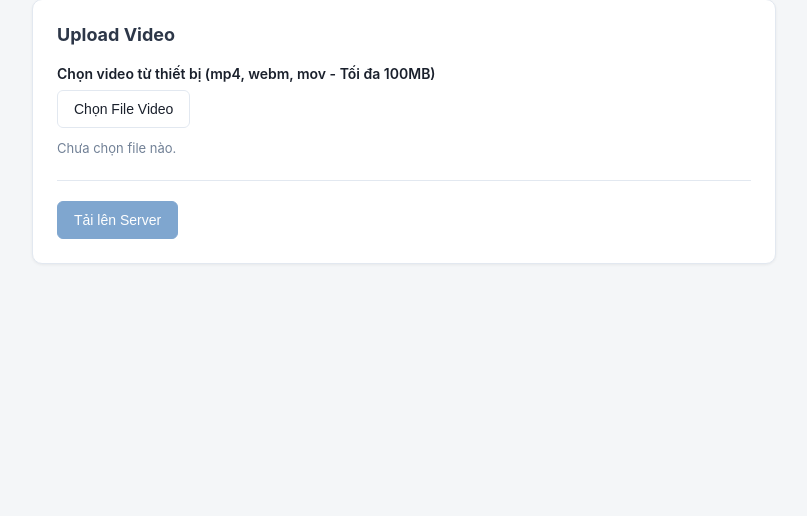
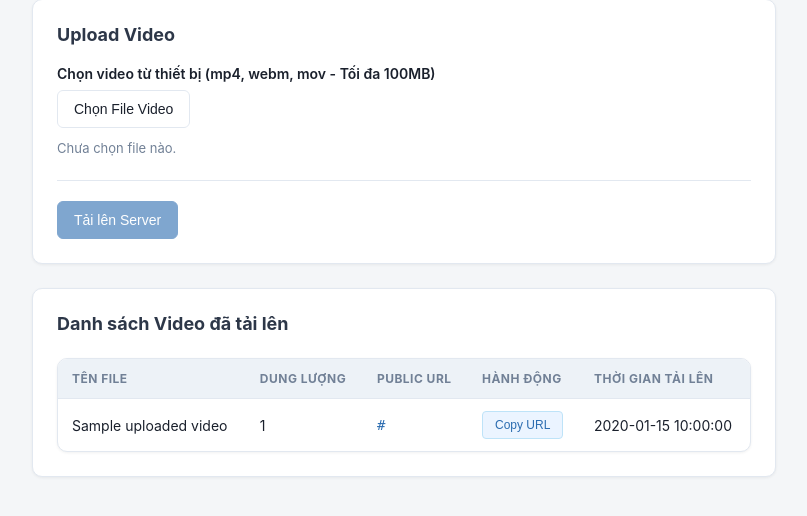
Before and after one commit to codevcn/wrydeco-temp-server, a FastAPI app: template src/templates/upload_file.html in a window 1280 px wide. Shown: the part 111-627 px from the top of the page, without its empty margins (236-1043 px from the left). Run offline with FastAPI, Linux system fonts and the light colour scheme; the template is opened without the code that fills it: most values are stand-ins (such as "Sample title", 1, 10 or a date in 2020).

```diff
--- a/src/main.py
+++ b/src/main.py
@@ -862,10 +862,28 @@ def download_uploaded_file_by_path(
 
 @app.get("/upload-file", response_class=HTMLResponse, include_in_schema=False)
 def upload_file_page(request: Request) -> HTMLResponse:
+    uploaded_videos = []
+    if VIDEO_UPLOAD_DIR.exists():
+        for file_path in VIDEO_UPLOAD_DIR.rglob("*"):
+            if file_path.is_file():
+                stat = file_path.stat()
+                scheme = request.headers.get("x-forwarded-proto", request.url.scheme)
+                host = request.headers.get("host", request.url.netloc)
+                video_url = f"{scheme}://{host}/uploads/videos/{file_path.name}"
+
+                uploaded_videos.append({
+                    "name": file_path.name,
+                    "url": video_url,
+                    "size": _format_file_size(stat.st_size),
+                    "created_at": datetime.fromtimestamp(stat.st_mtime, timezone.utc).strftime("%Y-%m-%d %H:%M:%S UTC")
+                })
+    uploaded_videos.sort(key=lambda x: x["created_at"], reverse=True)
+
     return templates.TemplateResponse(
         "upload_file.html",
         {
             "request": request,
+            "uploaded_videos": uploaded_videos,
         },
     )
 
--- a/src/templates/upload_file.html
+++ b/src/templates/upload_file.html
@@ -194,6 +194,85 @@
         color: #822727;
         border: 1px solid #feb2b2;
       }
+
+      .table-wrap {
+        background: var(--card);
+        border: 1px solid var(--border);
+        border-radius: 10px;
+        overflow-x: auto;
+        box-shadow: 0 1px 3px rgba(0, 0, 0, 0.06);
+        margin-top: 24px;
+      }
+
+      table {
+        width: 100%;
+        border-collapse: collapse;
+      }
+
+      thead th {
+        background: #edf2f7;
+        text-align: left;
+        padding: 12px 14px;
+        font-size: 12px;
+        text-transform: uppercase;
+        letter-spacing: 0.04em;
+        color: var(--muted);
+        border-bottom: 1px solid var(--border);
+        white-space: nowrap;
+      }
+
+      tbody td {
+        padding: 12px 14px;
+        border-bottom: 1px solid var(--border);
+        font-size: 14px;
+        vertical-align: middle;
+      }
+
+      tbody tr:last-child td {
+        border-bottom: none;
+      }
+
+      tbody tr:hover {
+        background: #f7fafc;
+      }
+
+      .empty {
+        padding: 40px;
+        text-align: center;
+        color: var(--muted);
+      }
+
+      .url-cell {
+        max-width: 300px;
+        overflow: hidden;
+        text-overflow: ellipsis;
+        white-space: nowrap;
+        font-family: monospace;
+      }
+      .url-cell a {
+        color: var(--accent);
+        text-decoration: none;
+      }
+      .url-cell a:hover {
+        text-decoration: underline;
+      }
+
+      .copy-btn {
+        display: inline-flex;
+        align-items: center;
+        justify-content: center;
+        padding: 6px 12px;
+        border-radius: 4px;
+        font-size: 12px;
+        background: var(--accent-soft);
+        color: var(--accent);
+        border: 1px solid #bee3f8;
+        cursor: pointer;
+        text-decoration: none;
+      }
+      .copy-btn:hover {
+        text-decoration: underline;
+      }
     </style>
   </head>
 
@@ -237,6 +316,40 @@
 
           <div id="statusMessage" class="status-message"></div>
         </form>
+      </div>
+
+      <div class="upload-card" style="margin-top: 24px;">
+        <h2>Danh sách Video đã tải lên</h2>
+        <div class="table-wrap">
+          {% if uploaded_videos %}
+          <table>
+            <thead>
+              <tr>
+                <th>Tên file</th>
+                <th>Dung lượng</th>
+                <th>Public URL</th>
+                <th>Hành động</th>
+                <th>Thời gian tải lên</th>
+              </tr>
+            </thead>
+            <tbody>
+              {% for v in uploaded_videos %}
+              <tr>
+                <td>{{ v.name }}</td>
+                <td>{{ v.size }}</td>
+                <td class="url-cell" title="{{ v.url }}"><a href="{{ v.url }}" target="_blank">{{ v.url }}</a></td>
+                <td>
+                  <button type="button" class="copy-btn" onclick="navigator.clipboard.writeText('{{ v.url }}'); alert('Đã copy URL!');">Copy URL</button>
+                </td>
+                <td class="muted">{{ v.created_at }}</td>
+              </tr>
+              {% endfor %}
+            </tbody>
+          </table>
+          {% else %}
+          <div class="empty">Chưa có video nào được lưu.</div>
+          {% endif %}
+        </div>
       </div>
     </main>
 
```
